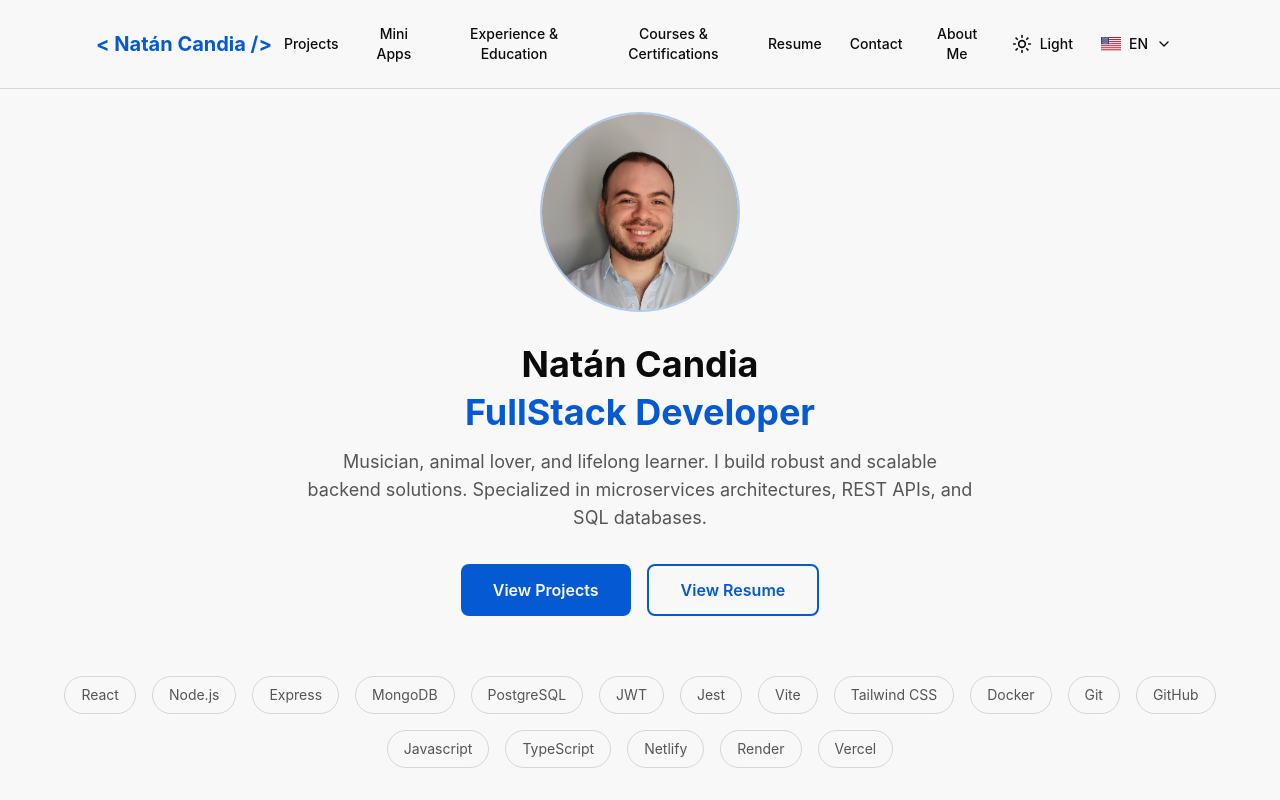
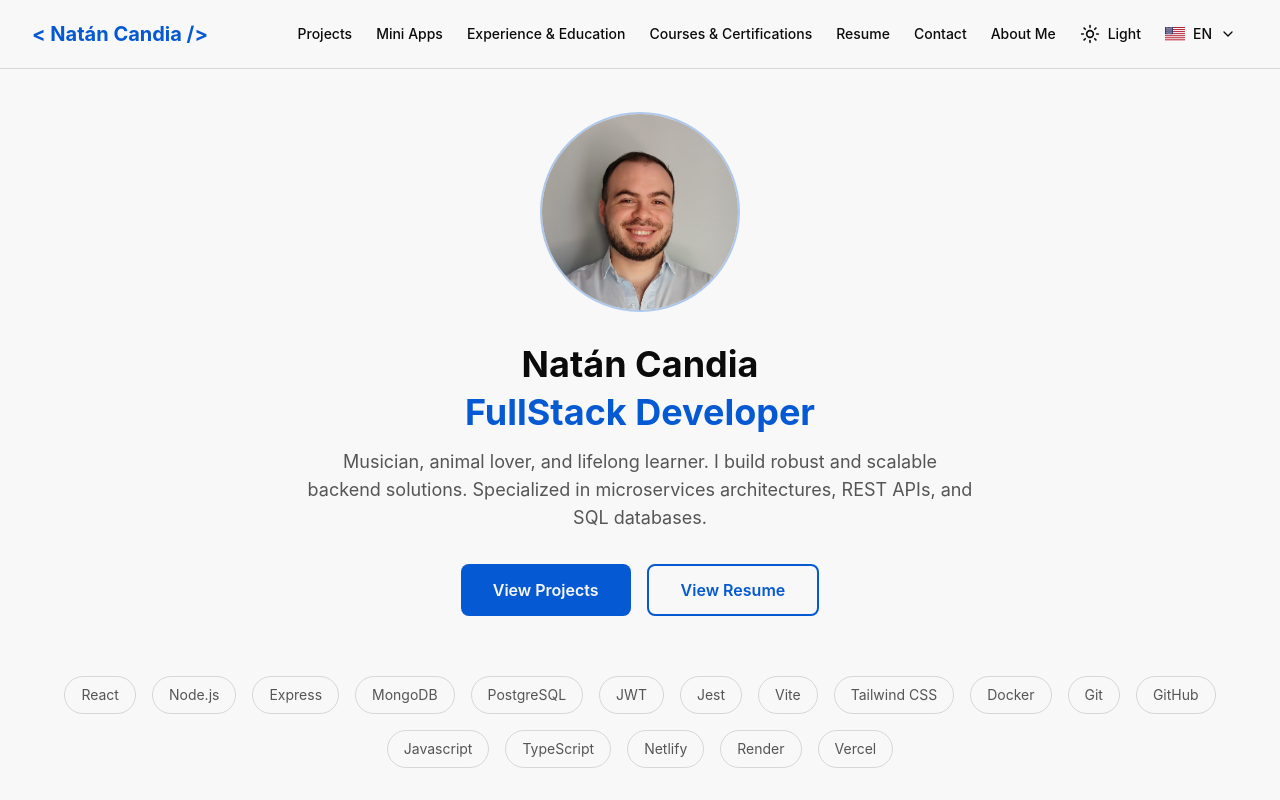
Before and after one commit to candiath/candiath.github.io, a React (Vite) app: page / in a window 1280 px wide. Shown: the top 800 px of the page. Built offline with nearby package versions, Linux system fonts and the light colour scheme.

Commit message:
fix: adjust navigation component layout to avoid line wrap

```diff
--- a/src/components/Navigation.tsx
+++ b/src/components/Navigation.tsx
@@ -66,7 +66,7 @@
 
   return (
     <nav className={"fixed top-0 w-full bg-background/80 backdrop-blur-md border-b border-border z-50"}>
-      <div className="max-w-6xl mx-auto px-4 sm:px-6 lg:px-8 py-4">
+      <div className="max-w-7xl mx-auto px-4 sm:px-6 lg:px-8 py-4">
         <div className="flex justify-between items-center">
           <div className="shrink-0">
             <button
@@ -78,7 +78,7 @@
           </div>
 
           {/* Desktop Navigation */}
-          <div className="hidden md:flex items-center gap-1">
+          <div className="hidden md:flex items-center ">
             {navLinks.map((link) => (
               <button
                 key={link.id}
```
